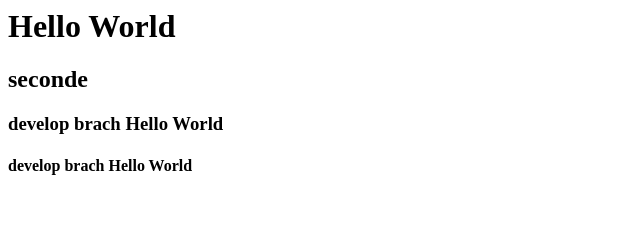
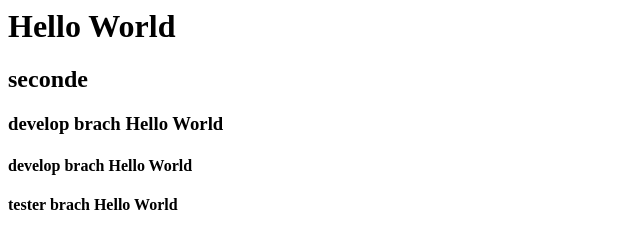
Before and after one commit to wltn153/oss_5_1, a plain HTML site: page index.html in a window 1280 px wide. Shown: the whole page, without its empty margins (0-640 px from the left). Drawn offline with Linux system fonts and the light colour scheme.

Commit message:
tester branch commit 1

```diff
--- a/index.html
+++ b/index.html
@@ -10,5 +10,7 @@
         <h3>develop brach Hello World</h3>
         <h4>develop brach Hello World</h4>
 
+        <h4>tester brach Hello World</h4>
+
     </body>
 </html>
```
